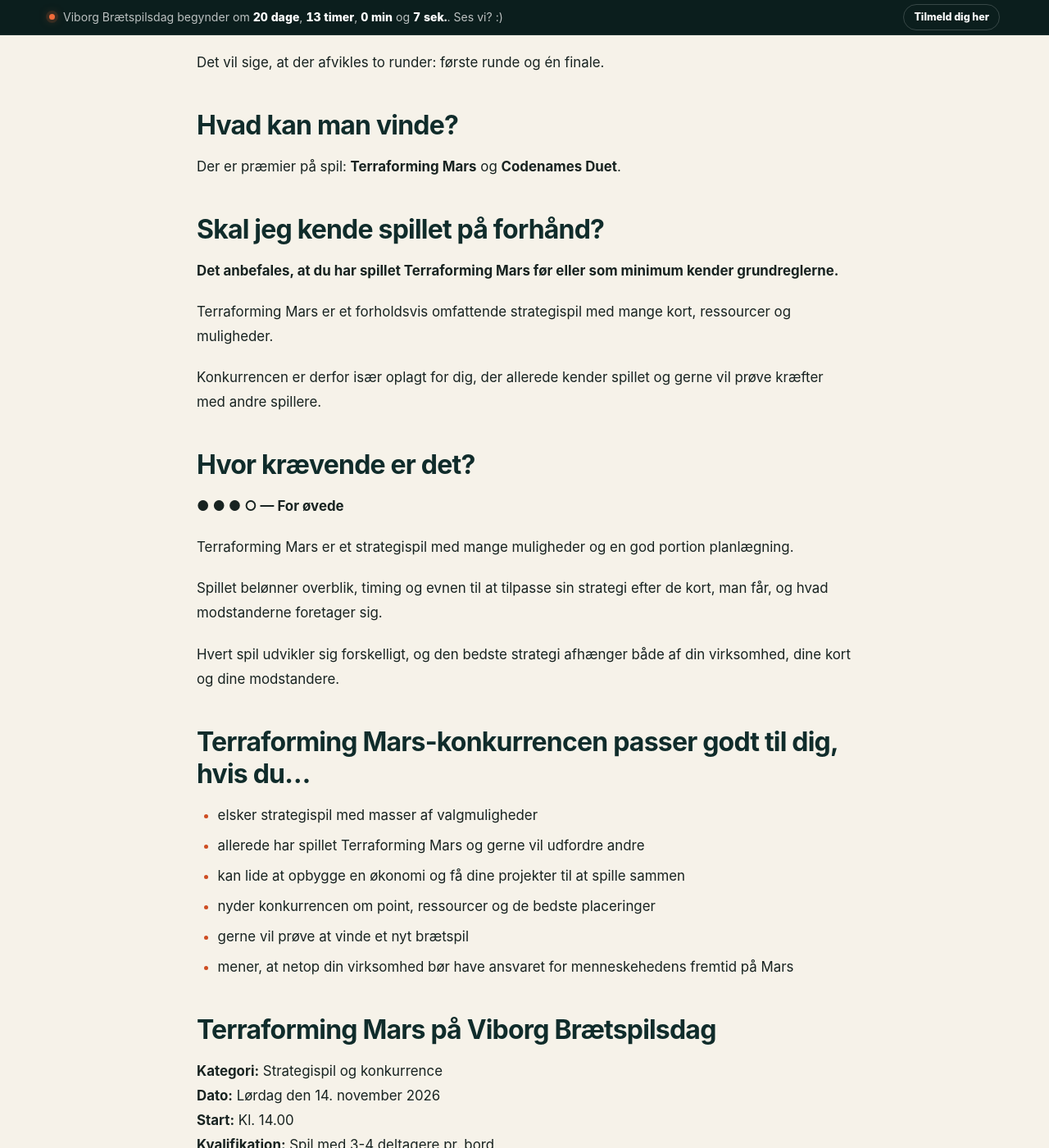
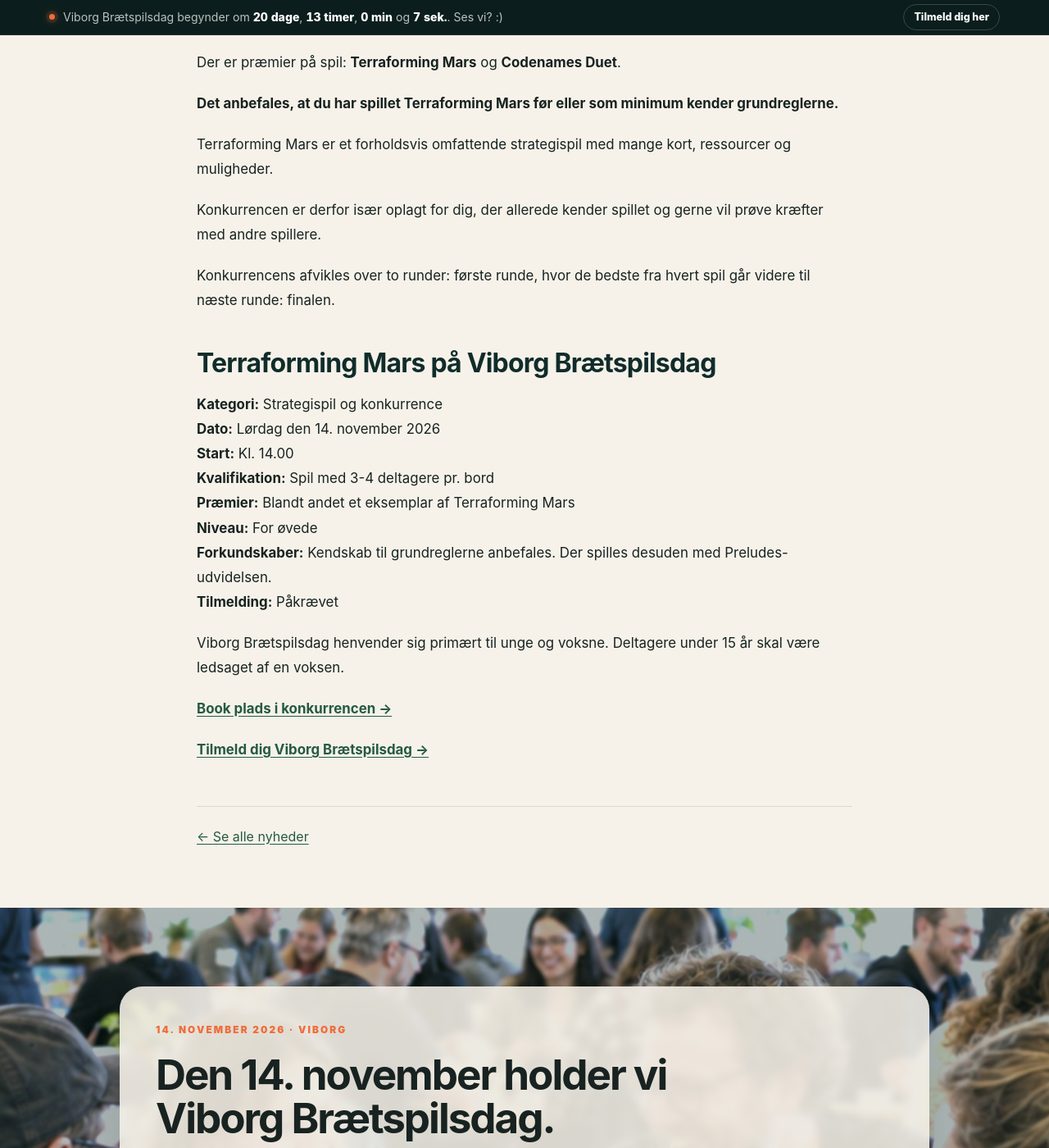
Before and after one commit to Andrejao/spilex, a Jekyll site: the page built from _posts/2026-10-23-terraforming-mars.md, in a window 1280 px wide and 1400 px high, scrolled down 1048 px. Shown: the whole window at 82% size. Built offline with Jekyll 4.4.1, drawn with Linux system fonts in a browser that asks for light colours.

Commit message:
Update 2026-10-23-terraforming-mars.md

```diff
--- a/_posts/2026-10-23-terraforming-mars.md
+++ b/_posts/2026-10-23-terraforming-mars.md
@@ -27,12 +27,7 @@
 
 Der spilles med Preludes-udvidelsen.
 
-Det vil sige, at der afvikles to runder: første runde og én finale.
-
-## Hvad kan man vinde?
 Der er præmier på spil: **Terraforming Mars** og **Codenames Duet**.
-
-## Skal jeg kende spillet på forhånd?
 
 **Det anbefales, at du har spillet Terraforming Mars før eller som minimum kender grundreglerne.**
 
@@ -40,25 +35,7 @@
 
 Konkurrencen er derfor især oplagt for dig, der allerede kender spillet og gerne vil prøve kræfter med andre spillere.
 
-
-## Hvor krævende er det?
-
-**● ● ● ○ — For øvede**
-
-Terraforming Mars er et strategispil med mange muligheder og en god portion planlægning.
-
-Spillet belønner overblik, timing og evnen til at tilpasse sin strategi efter de kort, man får, og hvad modstanderne foretager sig.
-
-Hvert spil udvikler sig forskelligt, og den bedste strategi afhænger både af din virksomhed, dine kort og dine modstandere.
-
-## Terraforming Mars-konkurrencen passer godt til dig, hvis du…
-
-- elsker strategispil med masser af valgmuligheder
-- allerede har spillet Terraforming Mars og gerne vil udfordre andre
-- kan lide at opbygge en økonomi og få dine projekter til at spille sammen
-- nyder konkurrencen om point, ressourcer og de bedste placeringer
-- gerne vil prøve at vinde et nyt brætspil
-- mener, at netop din virksomhed bør have ansvaret for menneskehedens fremtid på Mars
+Konkurrencens afvikles over to runder: første runde, hvor de bedste fra hvert spil går videre til næste runde: finalen.
 
 ## Terraforming Mars på Viborg Brætspilsdag
 
```
